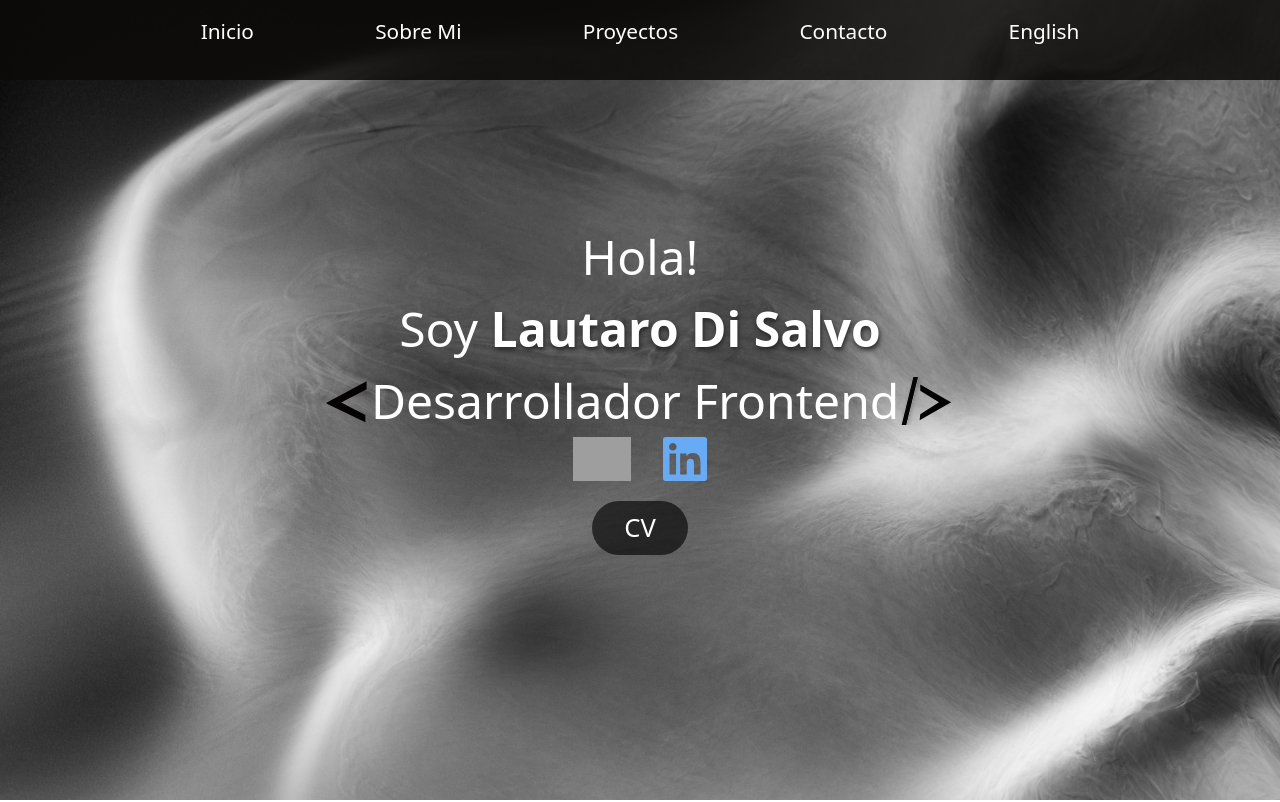
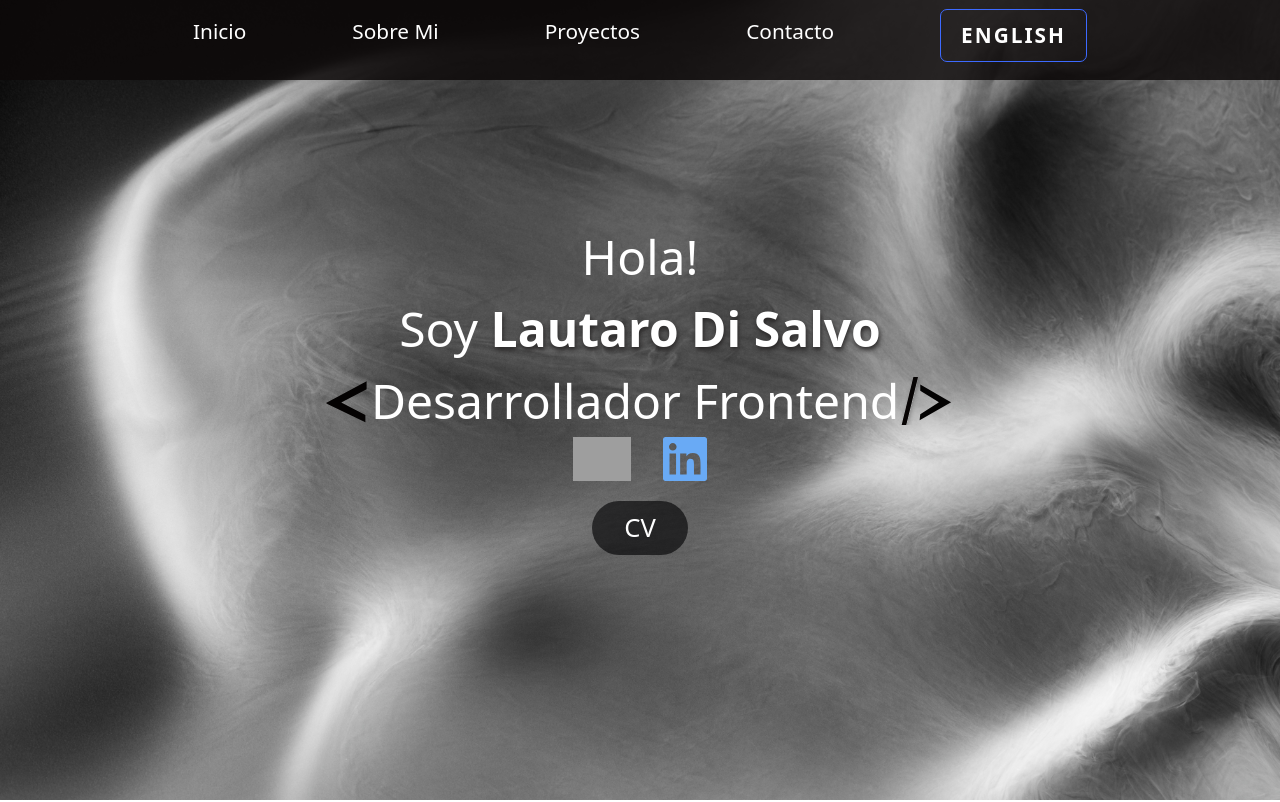
Before and after one commit to Lautaro-Di-Salvo-Code/My-Page, a React (Vite) app: page / in a window 1280 px wide. Shown: the top 802 px of the page. Built offline with nearby package versions, Linux system fonts and the light colour scheme; grey boxes are pictures that could not be loaded.

Commit message:
agregado de boton de idioma animado

```diff
--- a/src/Components/Nav.jsx
+++ b/src/Components/Nav.jsx
@@ -39,31 +39,34 @@ return (
 
             <div
                 className=" flex flex-row flex-wrap h-[7rem] mx-auto items-center justify-around max-w-maximoAnchosmallwide vlg:max-w-maximoAnchoUltrawide">
-                <div className="hover:scale-105   pt-[1rem] div-nav1">
+                <div className="   pt-[1rem] div-nav1">
 
                     <a className=" cursor-pointer NavPresentacion nav-link1  hover:text-[text-[#dddcdc]    md:text-[1.3rem]  vlg:text-[2rem]    mx-4"
                         href="index.html#inicio">{texto.navbar.inicio}</a>
                 </div>
 
-                <div className="hover:scale-105 pt-[1rem] div-nav2">
+                <div className=" pt-[1rem] div-nav2">
                     <a className=" cursor-pointer NavPresentacion nav-link2  hover:text-[text-[#dddcdc]  mx-4  md:text-[1.3rem] vlg:text-[2rem] "
                         href="index.html#sobremi">{texto.navbar.sobremi}</a>
 
                 </div>
-                <div className="hover:scale-105 pt-[1rem] div-nav3">
+                <div className=" pt-[1rem] div-nav3">
                     <a className=" cursor-pointer NavPresentacion nav-link3  hover:text-[text-[#dddcdc]  mx-4  md:text-[1.3rem] vlg:text-[2rem] "
                         href="index.html#proyectos">{texto.navbar.proyectos}</a>
 
                 </div>
-                <div className="hover:scale-105 pt-[1rem] div-nav4">
+                <div className=" pt-[1rem] div-nav4">
 
                     <a className="cursor-pointer NavPresentacion nav-link4   hover:text-[text-[#dddcdc]  mx-4  md:text-[1.3rem] vlg:text-[2rem]  "
                         href="index.html#contacto">{texto.navbar.contacto}</a>
                 </div>
-                <div className=" pt-[1rem] div-nav4 NavPresentacion">
-                    <button onClick={HandleLang} className="cursor-pointer  nav-link4 md:hover:scale-105 md:hover:bg-[#3f3e3e]  mx-4  md:text-[1.3rem] vlg:text-[2rem]">
+                <div className=" pt-[1.4rem] div-nav4 NavPresentacion">
+                    <button onClick={HandleLang} className="botonn nav-link4  md:hover:bg-[#3f3e3e]  mx-4  md:text-[1.3rem] " >
+                        {texto.botonIdioma}
+                    </button>
+                    {/* <button onClick={HandleLang} className="cursor-pointer  nav-link4 md: md:hover:bg-[#3f3e3e]  mx-4  md:text-[1.3rem] vlg:text-[2rem]">
                     {texto.botonIdioma}
-                    </button>
+                    </button> */}
                 </div>
                 {/* <form className="pt-[1.4rem] ">
 
--- a/src/input.css
+++ b/src/input.css
@@ -61,7 +61,7 @@ input[type="email"]{
 }
 /* @media screen and (min-width: 800px){
 
-    button:hover{
+    .botonn:hover{
         background-color: #a9a9a9;
         color: #fff;
     }
@@ -135,3 +135,76 @@ b{
     background-image: radial-gradient(circle, rgb(24 40 159) 72%, rgba(53, 122, 192, 0.28) 90%);
 
 }
+/* estilos del boton animado */
+.botonn {
+    position: relative;
+    padding: 10px 20px;
+    border-radius: 7px;
+    border: 1px solid rgb(61, 106, 255);
+    font-size: 14px;
+    text-transform: uppercase;
+    font-weight: 600;
+    letter-spacing: 2px;
+    background: transparent;
+    color: #fff;
+    overflow: hidden;
+    box-shadow: 0 0 0 0 transparent;
+    -webkit-transition: all 0.2s ease-in;
+    -moz-transition: all 0.2s ease-in;
+    transition: all 0.2s ease-in;
+  }
+
+  .botonn:hover {
+    background: rgb(61, 106, 255);
+    box-shadow: 0 0 30px 5px rgba(0, 142, 236, 0.815);
+    -webkit-transition: all 0.2s ease-out;
+    -moz-transition: all 0.2s ease-out;
+    transition: all 0.2s ease-out;
+  }
+
+  .botonn:hover::before {
+    -webkit-animation: sh02 0.5s 0s linear;
+    -moz-animation: sh02 0.5s 0s linear;
+    animation: sh02 0.5s 0s linear;
+  }
+
+  .botonn::before {
+    content: '';
+    display: block;
+    width: 0px;
+    height: 86%;
+    position: absolute;
+    top: 7%;
+    left: 0%;
+    opacity: 0;
+    background: #fff;
+    box-shadow: 0 0 50px 30px #fff;
+    -webkit-transform: skewX(-20deg);
+    -moz-transform: skewX(-20deg);
+    -ms-transform: skewX(-20deg);
+    -o-transform: skewX(-20deg);
+    transform: skewX(-20deg);
+  }
+
+  @keyframes sh02 {
+    from {
+      opacity: 0;
+      left: 0%;
+    }
+
+    50% {
+      opacity: 1;
+    }
+
+    to {
+      opacity: 0;
+      left: 100%;
+    }
+  }
+
+  .botonn:active {
+    box-shadow: 0 0 0 0 transparent;
+    -webkit-transition: box-shadow 0.2s ease-in;
+    -moz-transition: box-shadow 0.2s ease-in;
+    transition: box-shadow 0.2s ease-in;
+  }
```
